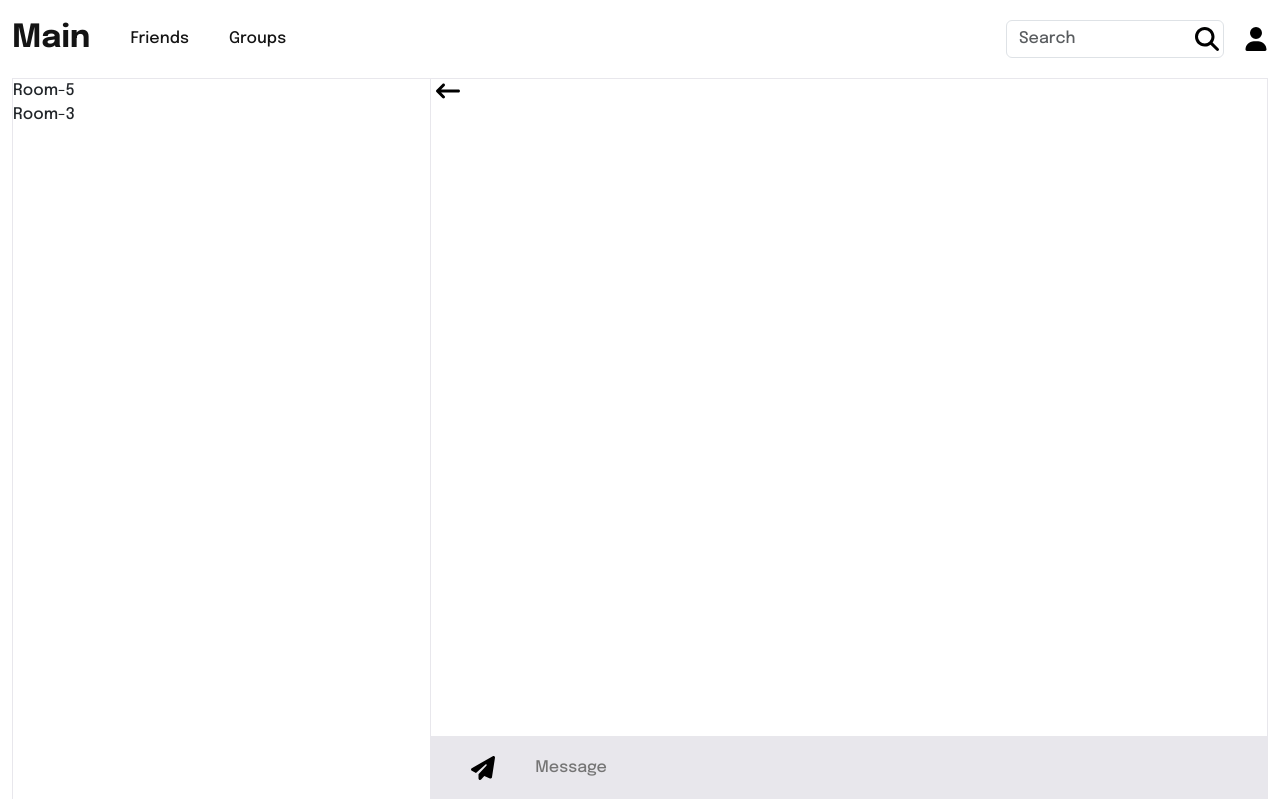
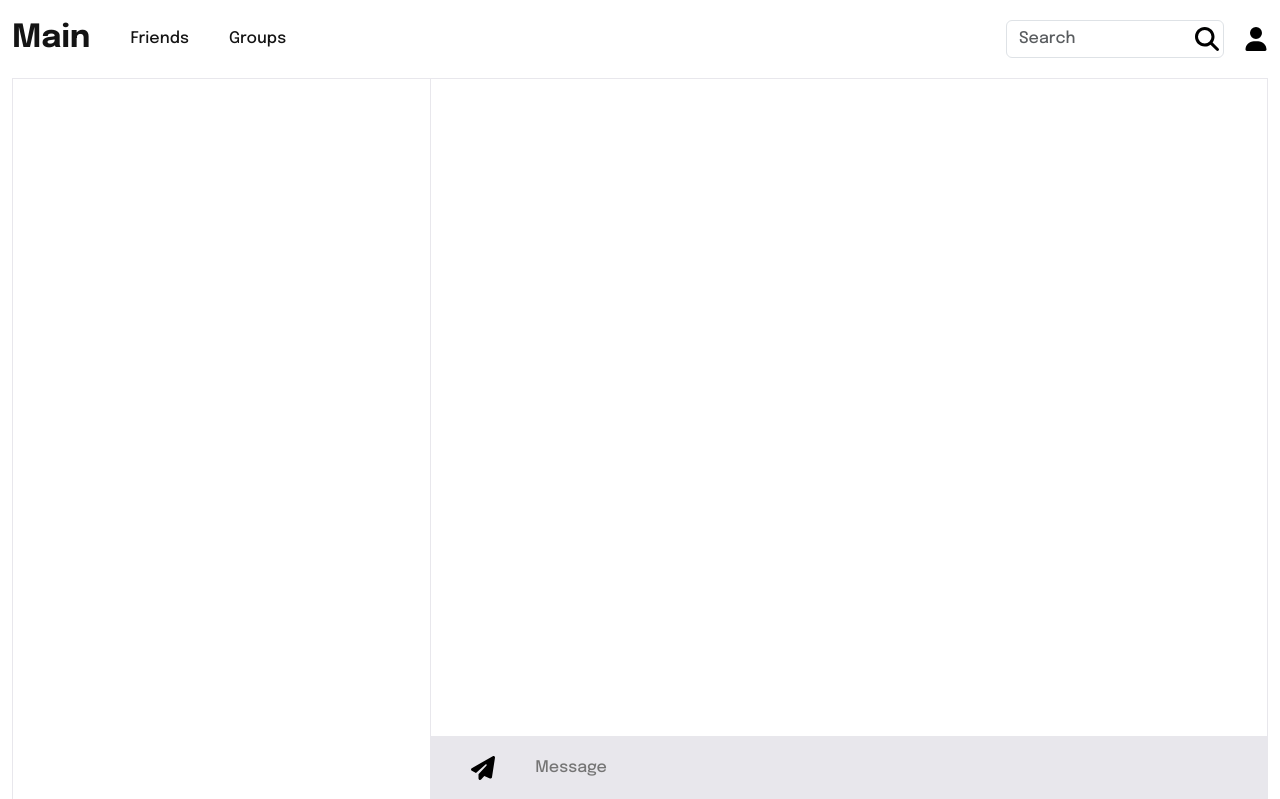
Before and after one commit to alshkre9/messaging-webapp, a Flask app: page /friends in a window 1280 px wide. Shown: the top 799 px of the page. Run offline with Flask 3, Linux system fonts and the light colour scheme; the visitor is signed in with stand-in values (Sample User, id 1); some libraries are stand-ins or nearby versions.

Commit message:
change UI

```diff
--- a/app/__init__.py
+++ b/app/__init__.py
@@ -20,9 +20,6 @@ Session(app)
 # make flask manage the session
 socketio = SocketIO(app, manage_session=False)
 
-from main import *
-from authentication import *
-from sockets import *
-
-if __name__ == "__main__":
-    socketio.run(app, log_output=True, debug=True)
+from app.main import *
+from app.authentication import *
+from app.sockets import *
--- a/app/authentication.py
+++ b/app/authentication.py
@@ -1,4 +1,4 @@
-from __init__ import app, socketio
+from app.__init__ import app, socketio
 from flask import session, render_template, request, redirect
 from werkzeug.utils import secure_filename
 from os.path import join
@@ -14,7 +14,9 @@ def sign_in():
     if "user_id" in session:
         return redirect("/")
     session.permanent = False
-    session["user_id"] = 3
+    session["user_id"] = 1
+    if request.method == "POST":
+        return redirect("/friends")
     return render_template("sign_in.html", app_name=app.config["APP_NAME"], path="/sign-in", name="sign in")
 
 @app.route("/sign-up", methods=["GET", "POST"])
--- a/app/main.py
+++ b/app/main.py
@@ -1,5 +1,5 @@
-from __init__ import app
-from functions import login_required_http
+from app. __init__ import app
+from app.functions import login_required_http
 from flask import redirect, session, url_for, render_template, request
 
 
--- a/app/static/main.js
+++ b/app/static/main.js
@@ -4,7 +4,7 @@ window.onload = function ()
         function (item) {
             item.addEventListener("click", function ()
             {
-                change_main_chat()
+                //
             }
             )
         }
@@ -26,34 +26,6 @@ window.onload = function ()
     }
 }
 
-let flag = 1
-
-function change_main_chat()
-{
-    menu = document.getElementById("menu");
-    rotate = document.getElementById("rotate")
-    content = document.getElementById("content")
-    if (flag == 1)
-    {
-        rotate.style.animation = "rotate-right 0.3s forwards";
-        menu.style.width = "0%";
-        menu.style.border = "none";
-        content.style.width = "100%";
-    }
-    else
-    {
-        if (content.offsetWidth == 0)
-        {
-            room = null;
-        }
-        menu.style.border = null;
-        rotate.style.animation = "rotate-left 0.3s forwards";
-        menu.style.width = null;
-        content.style.width = null;
-    }
-    flag *= -1
-}
-
 function create_message(message_value, class_name)
 {
     const li = document.createElement("li");
--- a/app/static/sockets.js
+++ b/app/static/sockets.js
@@ -2,9 +2,9 @@ const socket = io();
 let user_id = null;
 
 // start connection by storing user_id
-socket.on("user_id", function(id)
+socket.on("sender_id", function(sender_id)
     {
-        user_id = id;
+        user_id = sender_id;
     }
 );
 
@@ -25,6 +25,9 @@ socket.on("receive_message", function(message_value, sender_id) {
 function send_message()
 {
         message_value = document.getElementById("message").value;
-        document.getElementById("message").value = null;
-        socket.emit('send_message', message_value, user_id);
+        if (message_value)
+        {
+            document.getElementById("message").value = null;
+            socket.emit('send_message', message_value, user_id);
+        }
 }
--- a/app/static/styles.css
+++ b/app/static/styles.css
@@ -134,6 +134,9 @@ header {
 }
 .ml-20 {
     margin-left: 20px
+}
+.min-height-100 {
+    min-height: 100% !important;
 }
 /* end */
 
@@ -272,6 +275,8 @@ header {
     padding: 10px 20px;
     color: var(--white-color);
     text-transform: none;
+    max-width: 50%;
+    word-wrap: anywhere;
 }
 .friend-message {
     background-color: var(--main-color);
--- a/app/templates/friends.html
+++ b/app/templates/friends.html
@@ -1,8 +1,7 @@
 {% extends "main.html" %}
 
 {% block friends_groups %}
-    <li id="room-5">room-5</li>
-    <li id="room-3">room-3</li>
+
 {% endblock %}
 
 {% block messages %}
--- a/app/templates/main.html
+++ b/app/templates/main.html
@@ -8,10 +8,9 @@
                 {% block friends_groups %}{% endblock %}
             </ul>
         </div>
-        <div class="flex flex-column h-100 pos-relative"  id="content">
-            <button onclick="change_main_chat()" class="svg-img abs abs-top-left"><img src="../static/images/arrow-right-long-solid.svg" alt="" class="svg-img" id="rotate"></button>
+        <div class="flex flex-column h-100"  id="content">
             <div class="overflow-auto h-100 w-100">
-                <ul class="flex flex-column flex-end h-100" id="messages">
+                <ul class="flex flex-column flex-end min-height-100" id="messages">
                     {% block messages %}{% endblock %}
                 </ul>
             </div>
```
Also changed, not shown: app/sockets.py (+5 -5 lines).
